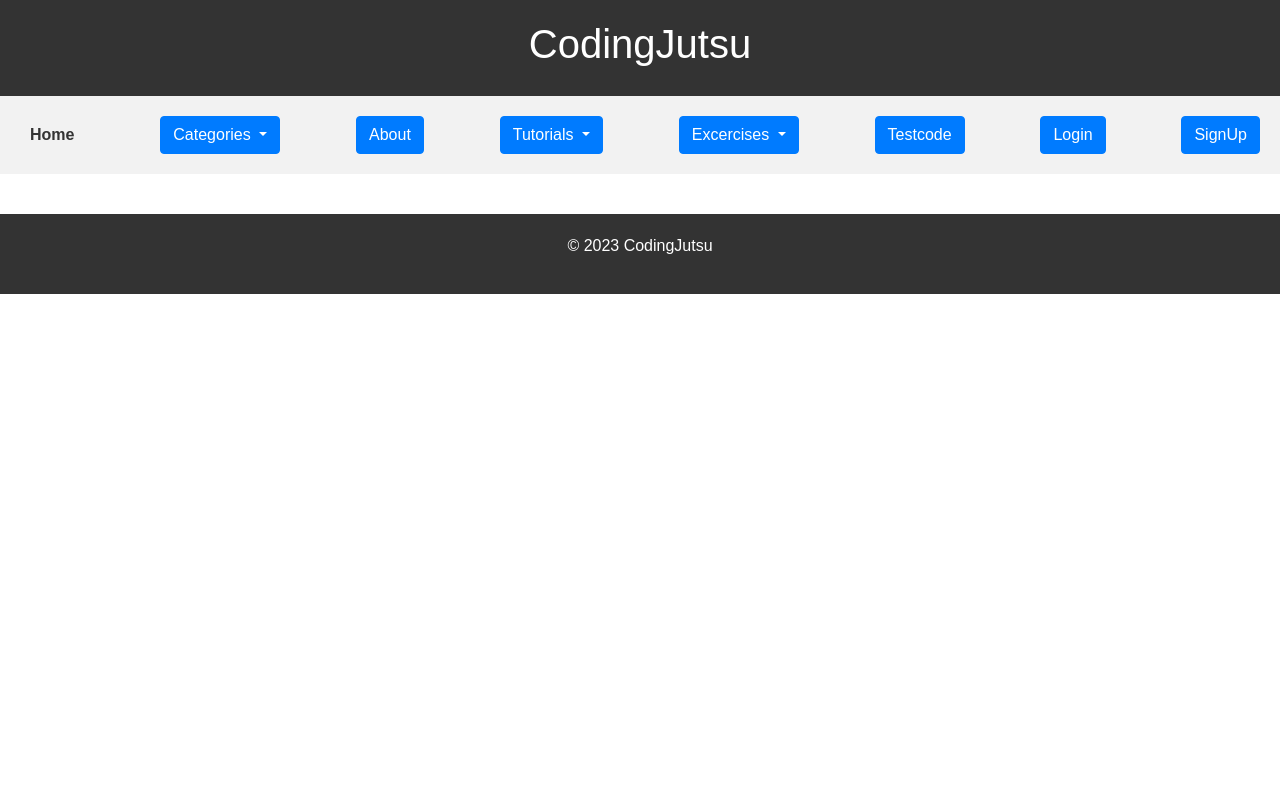
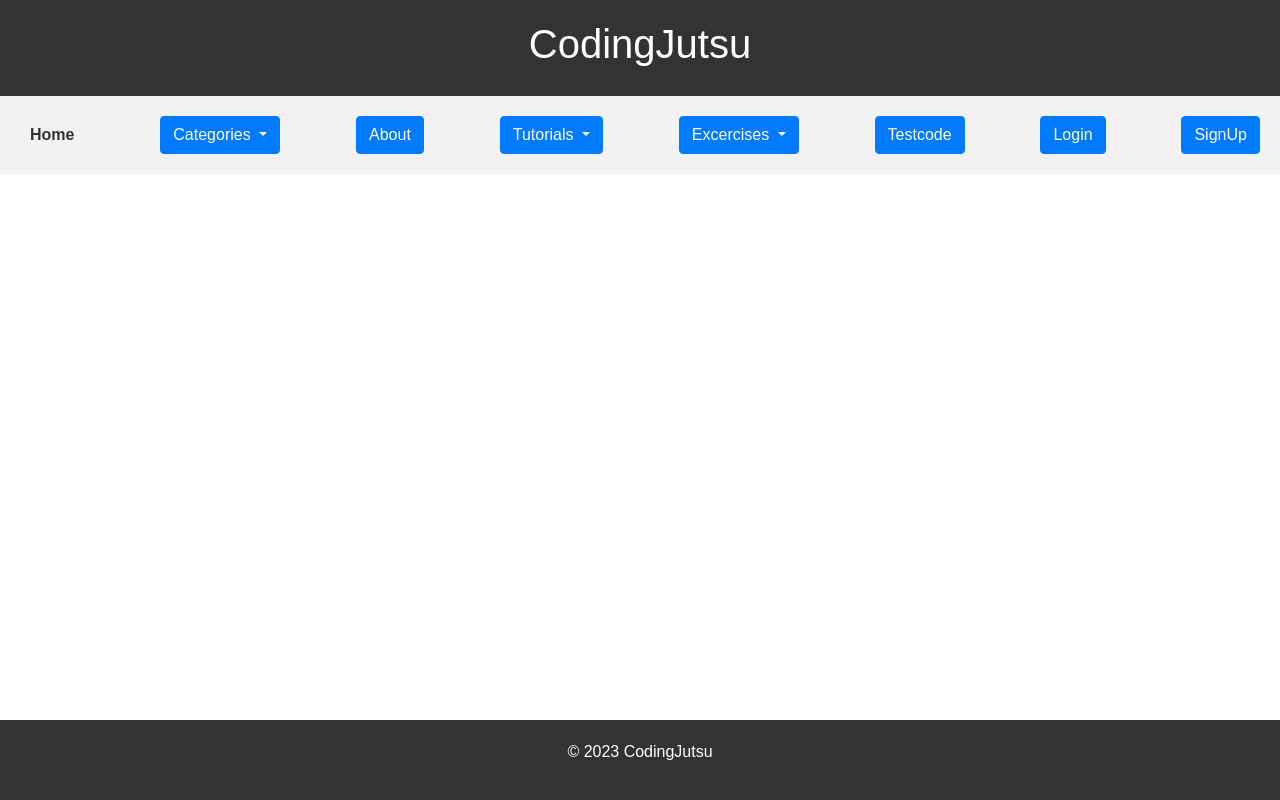
Before and after one commit to morganbierey/Dissertation_Project, a Django app: page / in a window 1280 px wide. Run offline with Django 3.2, Linux system fonts and the light colour scheme; some libraries are stand-ins or nearby versions.

Commit message:
Footer fixed at bottom of home page  resolves #21

```diff
--- a/project/individual_project/static/codejutsu/css/style.css
+++ b/project/individual_project/static/codejutsu/css/style.css
@@ -1,7 +1,9 @@
-body {
+html,body {
 	margin: 0;
 	padding: 0;
 	font-family: Arial, sans-serif;
+	height: 100%;
+	padding: 0;
 }
 
 header {
@@ -44,6 +46,8 @@ nav a:hover {
 
 main {
 	padding: 20px;
+	flex: 1;
+
 }
 
 footer {
@@ -51,4 +55,11 @@ footer {
 	color: #fff;
 	padding: 20px;
 	text-align: center;
+	flex-shrink: 0;
 }
+
+.wrapper {
+	display: flex;
+	flex-direction: column;
+	min-height: 100%;
+  }
--- a/project/individual_project/templates/educational_tool/index.html
+++ b/project/individual_project/templates/educational_tool/index.html
@@ -2,7 +2,6 @@
 {% load staticfiles %}
 <html>
 <head>
-	<title>Navigation Dashboard</title>
 	<link rel="stylesheet" type="text/css" href="style.css">
 
     <head>
@@ -25,6 +24,7 @@
 
 </head>
 <body>
+  <div class="wrapper">
 	<header>
         <title>CodingJutsu</title>
         <h1>CodingJutsu</h1>
@@ -93,5 +93,6 @@
 	</footer>
 
 	<script src="script.js"></script>
+</div>
 </body>
 </html>
```
